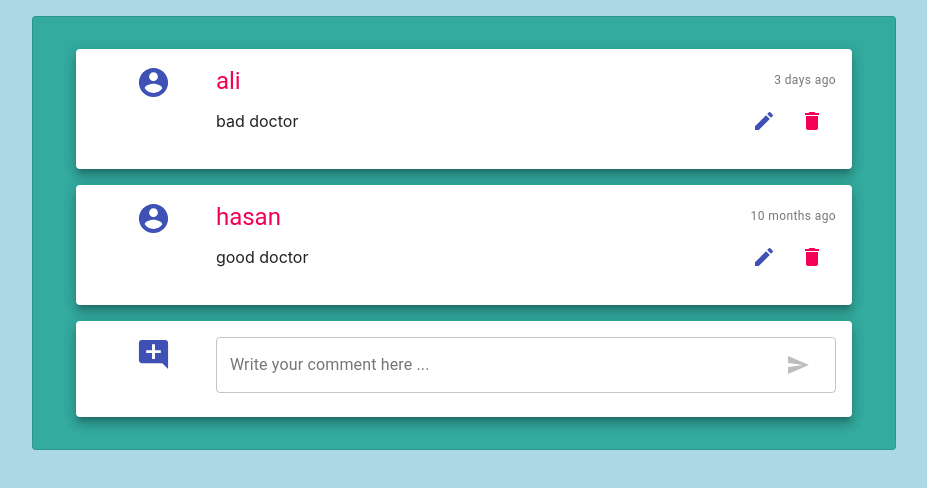
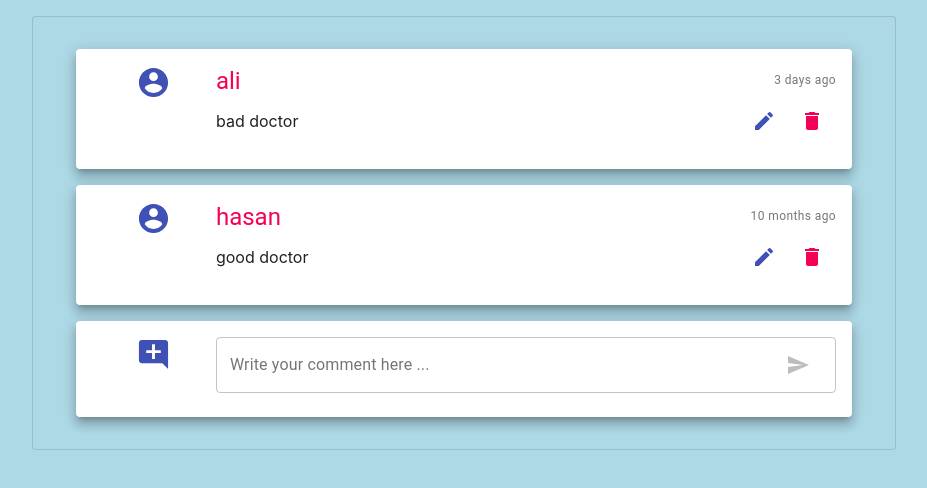
Before and after one commit to Tahlil-992/bugophobia.front-end, a React (Create React App) app: page /comment in a window 1280 px wide. Shown: the top 488 px of the page, without its empty margins (176-1103 px from the left). Built offline with nearby package versions, Linux system fonts and the light colour scheme; no server answers; sample sign-in values are in the browser's storage.

Commit message:
rebase branch for new style changes

```diff
--- a/src/views/pages/commentSection/CommentFragment.js
+++ b/src/views/pages/commentSection/CommentFragment.js
@@ -7,7 +7,7 @@ import Paper from "@material-ui/core/Paper"
 
 export const CommentFragment = ({ comments }) => {
     return (
-        <Paper style={{maxWidth:"70%", margin:"auto", padding:"1em 0", marginTop:"1em", backgroundColor:"#33ab9f"}} variant="outlined">
+        <Paper style={{maxWidth:"70%", margin:"auto", padding:"1em 0", marginTop:"1em", backgroundColor:"lightblue"}} variant="outlined">
         {comments.map(comment => {
             return (
                 <Card raised style={{maxWidth:"90%", margin:"auto", marginTop:"1em" }}>
```
